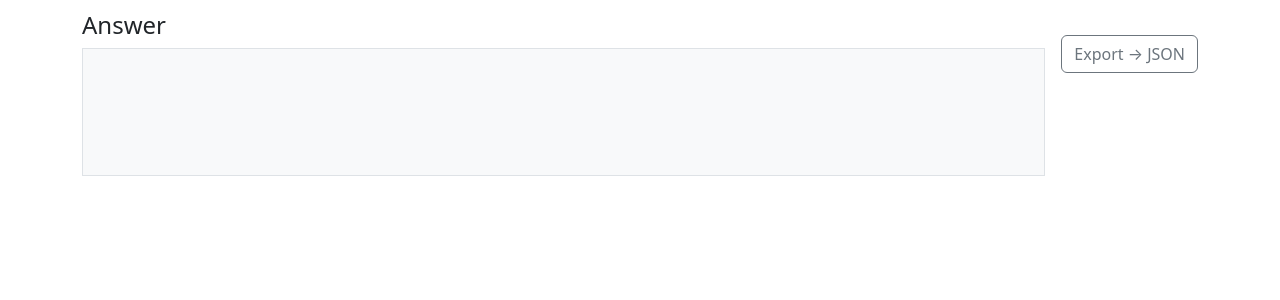
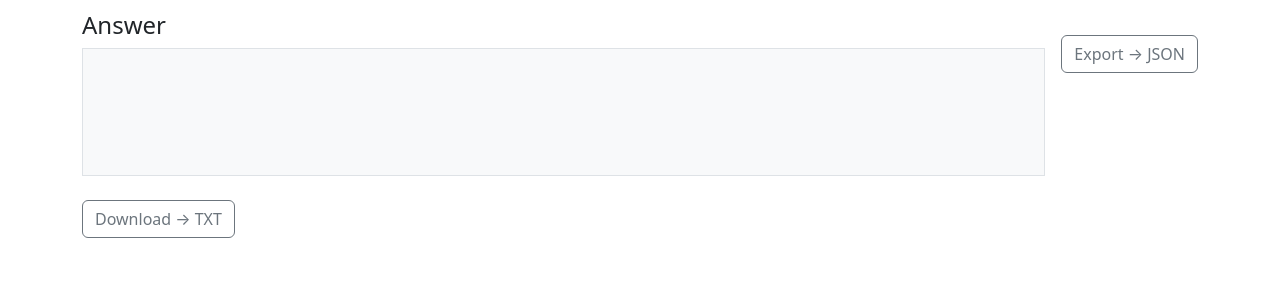
Before and after one commit to DMCarnahan/NanoChemGPT, a Flask app: page / in a window 1280 px wide. Shown: the part 463-763 px from the top of the page. Run offline with Flask 3, Linux system fonts and the light colour scheme; parts of the project's set-up code (start-up, migrations or seed data) failed here and were passed over.

Commit message:
Update index.html

```diff
--- a/templates/index.html
+++ b/templates/index.html
@@ -37,6 +37,7 @@
       <button id="exportBtn" class="btn btn-outline-secondary">Export → JSON</button>
     </div>
   </div>
+      <button id="txtBtn" class="btn btn-outline-secondary mt-2">Download → TXT</button>
 
   <!-- Hidden until JSON produced -->
   <pre id="output" class="border p-3 bg-light mt-3 d-none" style="white-space:pre-wrap;"></pre>
@@ -93,12 +94,36 @@
       outputEl.textContent = pretty;
       outputEl.classList.remove('d-none');  // reveal block
 
-      // Download file
+    // Download file
       const blob = new Blob([pretty], { type: 'application/json' });
       const url  = URL.createObjectURL(blob);
       Object.assign(document.createElement('a'), { href: url, download: 'protocol.json' }).click();
       URL.revokeObjectURL(url);
     });
+
+    // Download answer as .txt
+    document.getElementById('txtBtn').addEventListener('click', async () => {
+      const answer = document.getElementById('answer').textContent.trim();
+      if (!answer) { alert('No answer to save!'); return; }
+
+      const res = await fetch('/save_txt', {
+        method : 'POST',
+        headers: { 'Content-Type': 'application/json' },
+        body   : JSON.stringify({ answer })
+      });
+
+      if (!res.ok) { alert('Server error'); return; }
+
+      // Blob-download dance
+      const blob = await res.blob();
+      const url  = URL.createObjectURL(blob);
+      Object.assign(document.createElement('a'), {
+        href: url,
+        download: res.headers.get('Content-Disposition')
+                    ?.match(/filename=\"(.+)\"/)?.[1] || 'answer.txt'
+      }).click();
+      URL.revokeObjectURL(url);
+    });
   </script>
 </body>
 </html>
```
